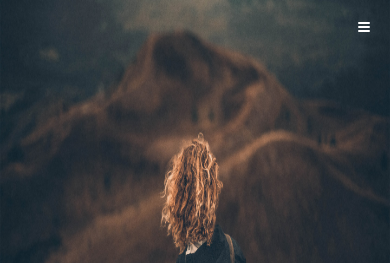
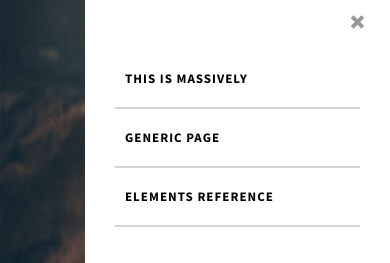
Before and after one commit to vkvijay14/responsive-style, a plain HTML site: page index.html in a window 390 px wide. Both pictures are taken after a click on the element 364 px from the left and 26 px from the top of the page. Shown: the top 263 px of the page. Drawn offline with nearby package versions, Linux system fonts and the light colour scheme.

Commit message:
slide navigation function updated

```diff
--- a/index.html
+++ b/index.html
@@ -35,8 +35,8 @@
   </div>
   <!-- /TOGGLE BUTTON -->
   <!-- SLIDE NAVIGATION -->
-  <div class="slide-nav">
-    <div class="close-btn">
+  <div class="slide-nav" id="slideNav">
+    <div class="close-btn" id = "closeButton">
       <span class="left"></span>
       <span class="right"></span>
     </div>
--- a/script.js
+++ b/script.js
@@ -1,4 +1,5 @@
 $(function () {
+  // INTRO FADE IN AND OUT
   $(window).scroll(function () {
     var scrollTop = $(window).scrollTop();
     if(scrollTop > 300) {
@@ -10,4 +11,17 @@ $(function () {
       $('.logo-button').removeClass('visible');
     }
   })
+  // /INTRO FADE IN AND OUT
+  // SLIDE NAV OPEN AND CLOSE
+   $('.toggle').click(function (){
+      // $('#slideNav').toggle();
+      console.log('.toggle')
+      $('#slideNav').addClass('show');
+  })
+
+   $('#closeButton').click(function (){
+      console.log('.closeButton')
+      $('#slideNav').removeClass('show');
+  })
+  // /SLIDE NAV OPEN AND CLOSE
 });
--- a/style.css
+++ b/style.css
@@ -215,6 +215,7 @@ header .social-icons a:hover {
 	top: 20px;
 	right: 20px;
 	display: none;
+	cursor: pointer;
 }
 
 .toggle span {
@@ -270,8 +271,13 @@ header .social-icons a:hover {
 	background: #fff;
 	height: 100%;
 	padding: 0 30px;
-	display: none;
-	margin-right: -300px;
+	display: block;
+	right: -300px;
+	transition: .5s;
+}
+
+.show {
+	right: 0;
 }
 
 .slide-nav li {
```
